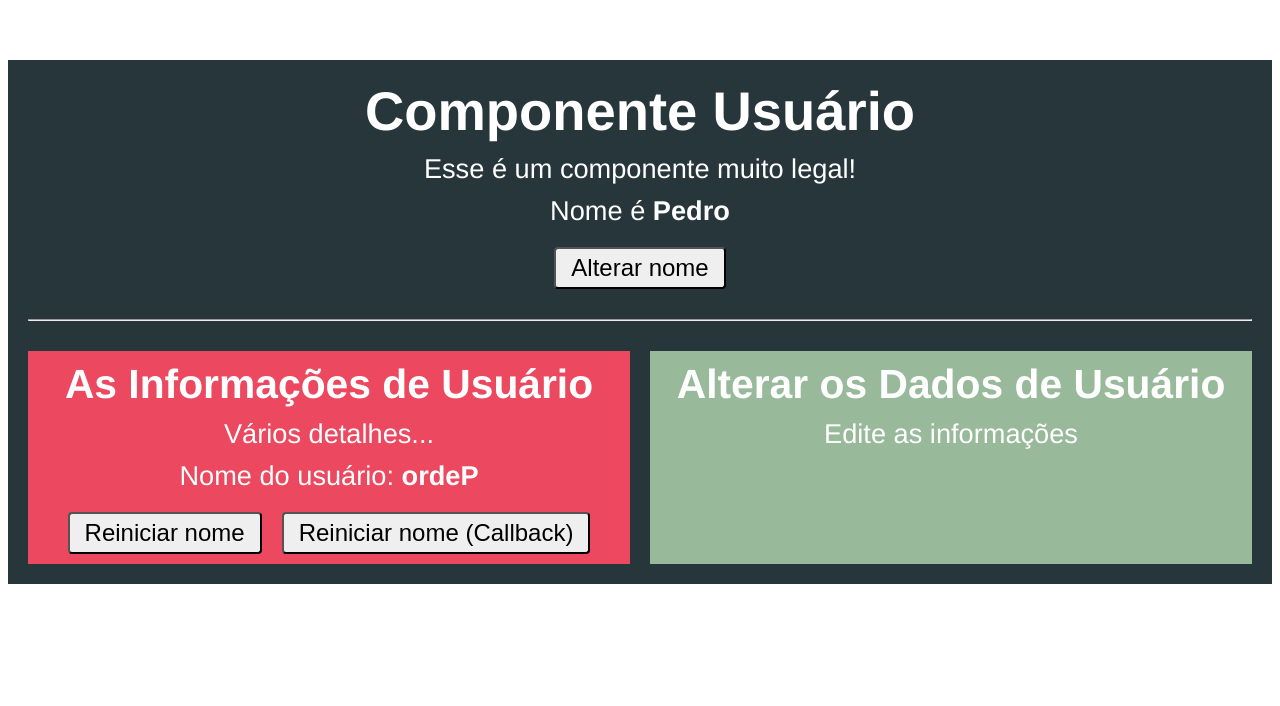
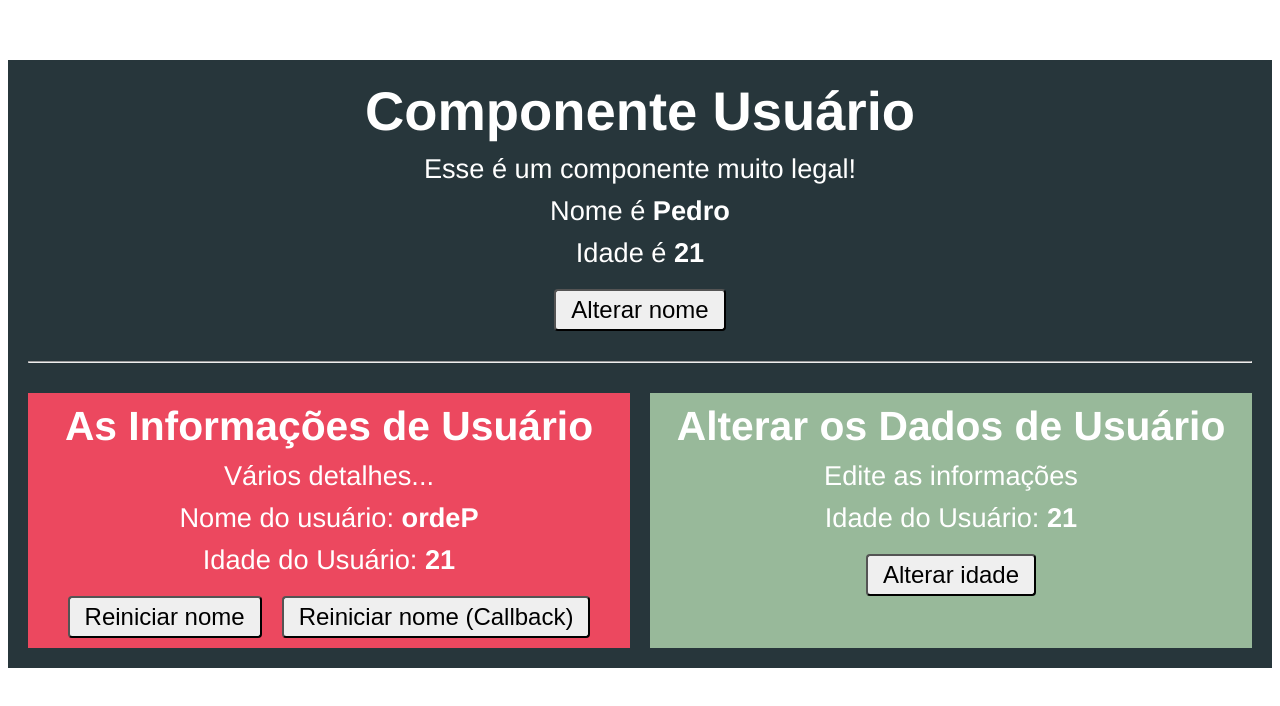
Before and after one commit to francovegini/curso-vue, a Vue app in the folder componentes-comunicacao/comunicacao/: page / in a window 1280 px wide. Shown: the top 706 px of the page. Built offline with nearby package versions, Linux system fonts and the light colour scheme.

Commit message:
Comunicação entre componentes imrmãos

```diff
--- a/componentes-comunicacao/comunicacao/src/components/Usuario.vue
+++ b/componentes-comunicacao/comunicacao/src/components/Usuario.vue
@@ -3,12 +3,16 @@
         <h1>Componente Usuário</h1>
         <p>Esse é um componente muito legal!</p>
         <p>Nome é <strong>{{ nome }}</strong></p>
+        <p>Idade é <strong>{{ idade }}</strong></p>
         <button @click="alterarNome">Alterar nome</button>
         <hr>
         <div class="componentes">
-            <app-usuario-info :nome="nome" @nomeMudou="nome = $event"
-            :reiniciarFn="reiniciarNome"/>
-            <app-usuario-editar/>
+            <app-usuario-info :nome="nome"
+                              :idade="idade"
+                              @nomeMudou="nome = $event"
+                              :reiniciarFn="reiniciarNome"/>
+            <app-usuario-editar :idade="idade"
+                                @idadeMudou="idade = $event"/>
         </div>
     </div>
 </template>
@@ -21,7 +25,8 @@
         components: {AppUsuarioInfo, AppUsuarioEditar},
         data() {
             return {
-                nome: "Pedro"
+                nome: "Pedro",
+                idade: 21
             };
         },
         methods: {
--- a/componentes-comunicacao/comunicacao/src/components/UsuarioEditar.vue
+++ b/componentes-comunicacao/comunicacao/src/components/UsuarioEditar.vue
@@ -2,11 +2,22 @@
     <div class="componente">
         <h2>Alterar os Dados de Usuário</h2>
         <p>Edite as informações</p>
+        <p>Idade do Usuário: <strong>{{ idade }}</strong></p>
+        <button @click="alterarIdade()">Alterar idade</button>
     </div>
 </template>
 
 <script>
-    export default {};
+    export default {
+        props: {
+            idade: Number
+        },
+        methods: {
+            alterarIdade() {
+                this.$emit('idadeMudou', 33);
+            }
+        }
+    };
 </script>
 
 <style scoped>
--- a/componentes-comunicacao/comunicacao/src/components/UsuarioInfo.vue
+++ b/componentes-comunicacao/comunicacao/src/components/UsuarioInfo.vue
@@ -3,6 +3,7 @@
         <h2>As Informações de Usuário</h2>
         <p>Vários detalhes...</p>
         <p>Nome do usuário: <strong>{{ inverterNome() }}</strong></p>
+        <p>Idade do Usuário: <strong>{{ idade }}</strong></p>
         <button @click="reiniciarNome()">Reiniciar nome</button>
         <button @click="reiniciarFn()">Reiniciar nome (Callback)</button>
     </div>
@@ -19,7 +20,8 @@
                     return Array(10).fill(0).join(",");
                 }
             },
-            reiniciarFn: Function
+            reiniciarFn: Function,
+            idade: Number
         },
         methods: {
             inverterNome() {
```
